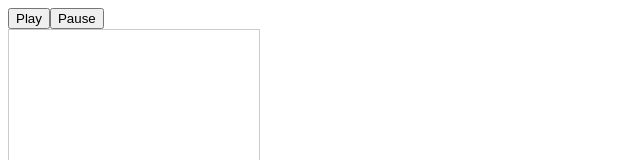
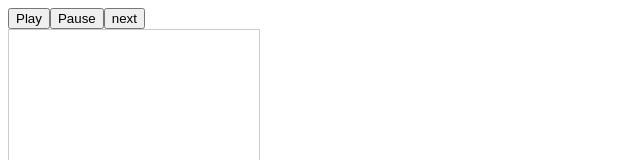
Before and after one commit to FranckErnewein/game-of-life, a React (Create React App) app: page / in a window 1280 px wide. Shown: the top 160 px of the page, without its empty margins (0-640 px from the left). Built offline with nearby package versions, Linux system fonts and the light colour scheme; the HTML template or start-up script is replaced by a standard one.

Commit message:
feat: allow to go to next step

```diff
--- a/src/App.tsx
+++ b/src/App.tsx
@@ -12,10 +12,16 @@ function App() {
     setCells(game.getAllCells());
   };
 
+  const onNext = (e: MouseEvent<HTMLButtonElement>) => {
+    game.tick();
+    setCells(game.getAllCells());
+  };
+
   return (
     <div>
       <button>Play</button>
       <button>Pause</button>
+      <button onClick={onNext}>next</button>
       <PlayGround
         width={10}
         height={10}
```
